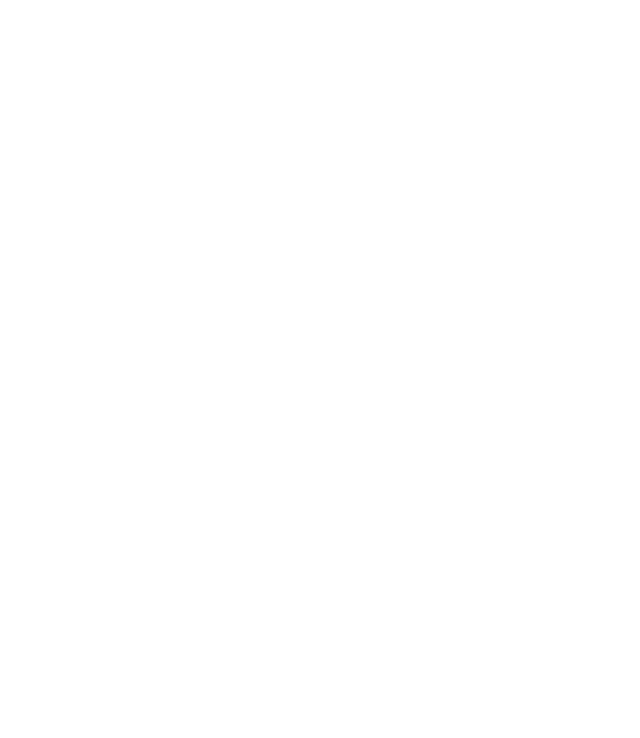
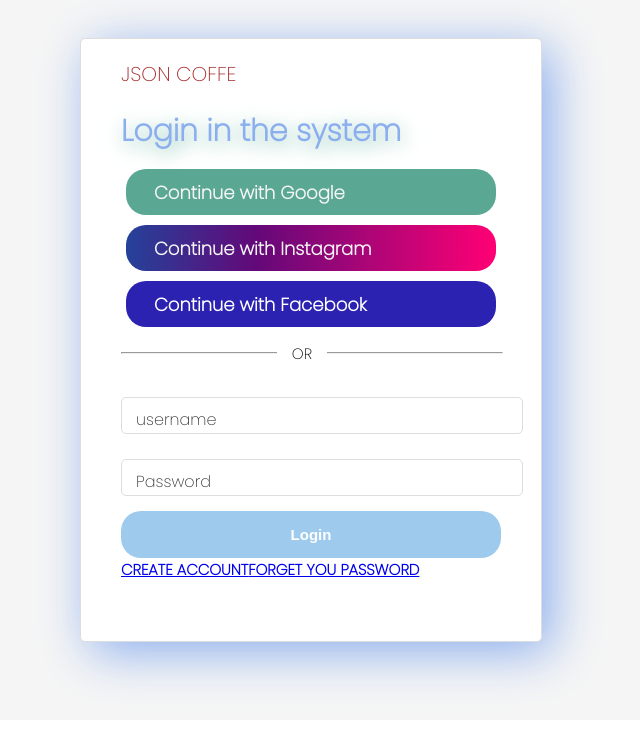
Before and after one commit to Super-SaiyaDev/Ecomerce, a React (Vite) app in the folder frontend/: page /login in a window 1280 px wide. Before the commit this address had no page. Shown: the top 738 px of the page, without its empty margins (329-969 px from the left). Built offline with nearby package versions, Linux system fonts and the light colour scheme.

Commit message:
comenze el login

```diff
--- /dev/null
+++ b/frontend/src/home/page/login/components/login.jsx
@@ -0,0 +1,110 @@
+import React, { useState } from "react";
+import { Link, useNavigate } from "react-router-dom";
+// import { FaFacebook, FaInstagram, FaGoogle } from "react-icons/fa";
+// import { BiCoffeeTogo } from "react-icons/bi";
+import "../css/login.css";
+import axios from "axios";
+
+const Login = () => {
+  //? creating the usestate
+  const [value, stateValues] = useState({
+    user: "",
+    clave: "",
+  });
+  //? creating the usenavigate
+  const navigate = useNavigate();
+
+  //? this is the handleSumit or manager of menssage.
+  const handleSumit = (e) => {
+    e.preventDefault();
+    console.log(value);
+    axios
+      .post("http://localhost:3000/login", value)
+      .then((res) => {
+        if (value.clave != "" && value.user != "") {
+          if (res.data.Status === "Success") {
+            navigate("/table");
+          } else {
+            navigate("/login");
+            alert("Contraseña o usuario incorrectos");
+          }
+        } else {
+          alert("rellene todos los campos");
+        }
+      })
+      .catch((err) => console.log(err));
+  };
+
+  return (
+    <>
+      <div className="container">
+        <form action="" onSubmit={handleSumit}>
+          <div className="input-group">
+            <span className="icon">
+              {/* <BiCoffeeTogo /> */}
+              <span className="logo">Json Coffe</span>
+            </span>
+
+            <h1>Login in the system</h1>
+
+            <div className="other-logins">
+              <a className="google" href="#">
+                {/* <FaGoogle /> */}
+                <span className="logo-span">Continue with Google</span>
+              </a>
+              <a className="instagram" href="#">
+                {/* <FaInstagram /> */}
+                <span className="logo-span">Continue with Instagram</span>
+              </a>
+              <a className="facebook" href="#">
+                {/* <FaFacebook /> */}
+                <span className="logo-span">Continue with Facebook</span>
+              </a>
+            </div>
+            <hr />
+            <div className="or">
+              <span>or</span>
+            </div>
+
+            <div className="input-feild">
+              <input
+                type="text"
+                name="username"
+                onChange={(e) =>
+                  stateValues({ ...value, user: e.target.value })
+                }
+              />
+              <label htmlFor="">username</label>
+            </div>
+
+            <div className="input-feild">
+              <input
+                type="password"
+                name="password"
+                onChange={(e) =>
+                  stateValues({ ...value, clave: e.target.value })
+                }
+              />
+              <label htmlFor="">Password</label>
+            </div>
+
+            <div className="button">
+              <button>Login</button>
+            </div>
+
+            <div className="link-router">
+            <Link  to="/register">
+                Create Account
+              </Link>
+              <Link  to="/forget">
+                forget you password
+              </Link>
+            </div>
+          </div>
+        </form>
+      </div>
+    </>
+  );
+};
+
+export default Login;
--- /dev/null
+++ b/frontend/src/home/page/login/css/login.css
@@ -0,0 +1,177 @@
+/* Login.css */
+@import url("https://fonts.googleapis.com/css2?family=Poppins:wght@200&display=swap");
+body {
+  padding: 0;
+  margin: 0;
+  box-sizing: border-box;
+  text-decoration: none;
+  font-family:  Poppins;
+}
+
+.container {
+  display: flex;
+  justify-content: center;
+  align-items: center;
+  min-height: 80vh;
+  padding: 20px 40px 60px;
+  background-color: #f5f5f5;
+}
+
+form {
+  width: 380px;
+  padding: 20px 40px 60px;
+  border: 1px solid #ddd;
+  border-radius: 5px;
+  background-color: #fff;
+  box-shadow: 10px 10px 50px #8baeee;
+  transition: all 0.5s ease-in;
+}
+
+form:hover {
+  box-shadow: 0px 0px 15px #8baeee;
+}
+
+.input-group .icon {
+  text-transform: uppercase;
+  color: brown;
+  font-size: 20px;
+}
+
+.icon .logo {
+  font-size: 20px;
+  color: brown;
+}
+
+.input-group h1 {
+  color: #8baeee;
+  text-shadow: 2px 5px 20px #76b9a8;
+  font-size: 30px;
+  font-weight: 650;
+  text-align: left;
+  margin-bottom: 10px;
+}
+
+.input-feild {
+  position: relative;
+}
+
+.input-feild input {
+  width: 100%;
+  padding: 10px;
+  margin: 10px 0px 15px 0px;
+  border: 1px solid #ddd;
+  background-color: #fff;
+  border-radius: 5px;
+}
+
+.input-feild label {
+  position: absolute;
+  top: 20px;
+  left: 10px;
+  background-color: #fff;
+  padding: 0 5px;
+  color: #3a3636;
+  transition: all 0.3s ease;
+}
+
+.input-feild input:focus {
+  outline: none;
+  border-color: #9ecaed;
+  box-shadow: 0 0 10px #9ecaed;
+}
+
+.input-feild input:focus + label {
+  top: -2px;
+  color: #9ecaed;
+}
+
+hr {
+  opacity: 1% #9ecaed;
+  margin-top: 20px;
+  width: 100%;
+}
+
+.or {
+  position: relative;
+  top: -21px;
+  right: -41%;
+}
+
+.or span {
+  font-size: 15px;
+  text-transform: uppercase;
+  background-color: #fff;
+  padding: 15px;
+}
+
+.button {
+  text-align: center;
+}
+
+.button button {
+  width: 100%;
+  padding: 15px;
+  font-weight: 900;
+  font-size: 15px;
+  border: none;
+  border-radius: 20px;
+  background-color: #9ecaed;
+  color: #fff;
+  cursor: pointer;
+}
+
+.other-logins {
+  display: flex;
+  flex-wrap: wrap;
+  justify-content: center;
+  align-items: center;
+}
+
+.other-logins a {
+  margin: 5px;
+  padding: 8px;
+  width: 100%;
+  border: none;
+  border-radius: 20px;
+  cursor: pointer;
+  font-size: 20px;
+  text-decoration: none;
+}
+
+.other-logins .facebook {
+  background-color: rgb(44, 34, 178);
+  color: white;
+}
+
+.other-logins .google {
+  color: whitesmoke;
+  background-color: rgb(90, 167, 147);
+}
+
+.other-logins .instagram {
+  color: whitesmoke;
+  background: rgb(36, 66, 154);
+  background: linear-gradient(
+    90deg,
+    rgba(36, 66, 154, 1) 0%,
+    rgba(99, 9, 121, 1) 35%,
+    rgba(255, 0, 116, 1) 100%
+  );
+}
+
+.logo-span{
+  display: inline-block;
+  padding-inline-start: 20px;
+  font-size: 18px;
+  font-weight: bold;
+  text-align: center;
+
+}
+
+.link-router {
+  color: aaa;
+  font-size: 15px;
+  text-transform: uppercase;
+  font-weight: 900;
+  text-align: left;
+}
--- a/frontend/src/home/page/login/login.jsx
+++ /dev/null
@@ -1,11 +0,0 @@
-import React from "react";
-
-const Login = () => {
-  return (
-    <div>
-      <h1>login</h1>
-    </div>
-  );
-};
-
-export default Login;
--- a/frontend/src/router/App.jsx
+++ b/frontend/src/router/App.jsx
@@ -1,12 +1,12 @@
 import { BrowserRouter as Router, Routes, Route } from "react-router-dom";
 import React from "react";
-import Login from "../home/page/login/login";
+import Login from "../home/page/login/components/login";
 
 function App() {
   return (
     <Router>
       <Routes>
-        <Route exact path="/" element={<Login />} />
+        <Route exact path="/login" element={<Login />} />
       </Routes>
     </Router>
   );
```
